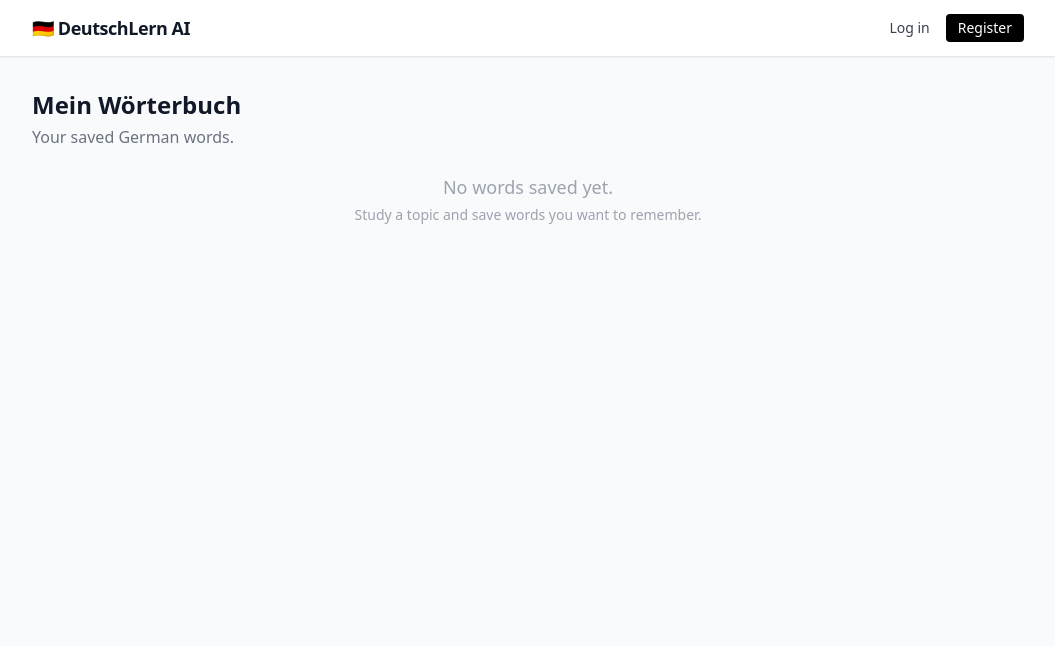
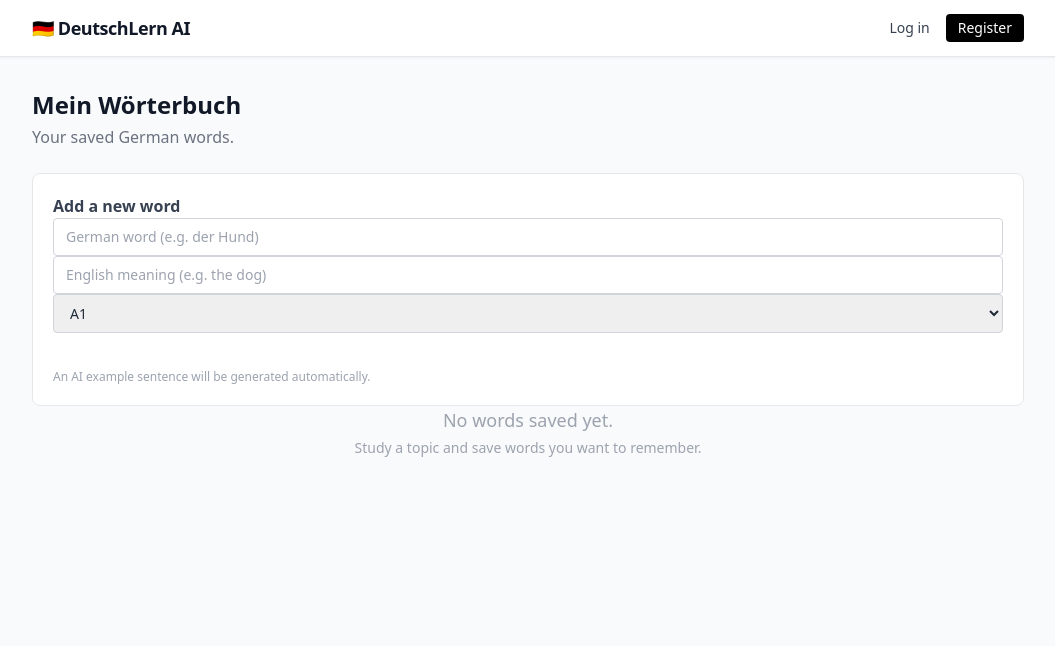
Before and after one commit to aks-9/DeutschLern-AI, a FastAPI app: template app/templates/vocabulary/list.html in a window 1280 px wide. Shown: the top 646 px of the page, without its empty margins (112-1167 px from the left). Run offline with FastAPI, Linux system fonts and the light colour scheme; the template is opened without the code that fills it, so the values that code supplies are empty; some libraries are stand-ins or nearby versions.

Commit message:
Add save word form to vocabulary list template

```diff
--- a/app/templates/vocabulary/list.html
+++ b/app/templates/vocabulary/list.html
@@ -6,6 +6,47 @@
   <h1 class="text-2xl font-bold text-gray-900">Mein Wörterbuch</h1>
   <p class="text-gray-500 mt-1">Your saved German words.</p>
 </div>
+
+<!-- Save a new word form -->
+<form method="post" action="/vocabulary/save"
+      class="bg-white border border-gray-200 rounded-lg p-5 mb-8">
+  <h2 class="text-base font-semibold text-gray-700 mb-4">Add a new word</h2>
+  <div class="flex flex-col sm:flex-row gap-3">
+
+    <!-- Word input -->
+    <input type="text" name="word" placeholder="German word (e.g. der Hund)"
+           required
+           class="flex-1 border border-gray-300 rounded px-3 py-2 text-sm
+                  focus:outline-none focus:ring-2 focus:ring-blue-400" />
+
+    <!-- Meaning input -->
+    <input type="text" name="meaning" placeholder="English meaning (e.g. the dog)"
+           required
+           class="flex-1 border border-gray-300 rounded px-3 py-2 text-sm
+                  focus:outline-none focus:ring-2 focus:ring-blue-400" />
+
+    <!-- Level selector -->
+    <select name="level"
+            class="border border-gray-300 rounded px-3 py-2 text-sm
+                   focus:outline-none focus:ring-2 focus:ring-blue-400">
+      <option value="A1">A1</option>
+      <option value="A2">A2</option>
+      <option value="B1">B1</option>
+    </select>
+
+    <!-- Submit button -->
+    <button type="submit"
+            class="bg-blue-600 hover:bg-blue-700 text-white text-sm font-medium
+                   px-5 py-2 rounded transition">
+      Save
+    </button>
+
+  </div>
+  <p class="text-xs text-gray-400 mt-2">
+    An AI example sentence will be generated automatically.
+  </p>
+
+</form>
 
 {% if entries %}
   <div class="grid gap-4 sm:grid-cols-2">
```
